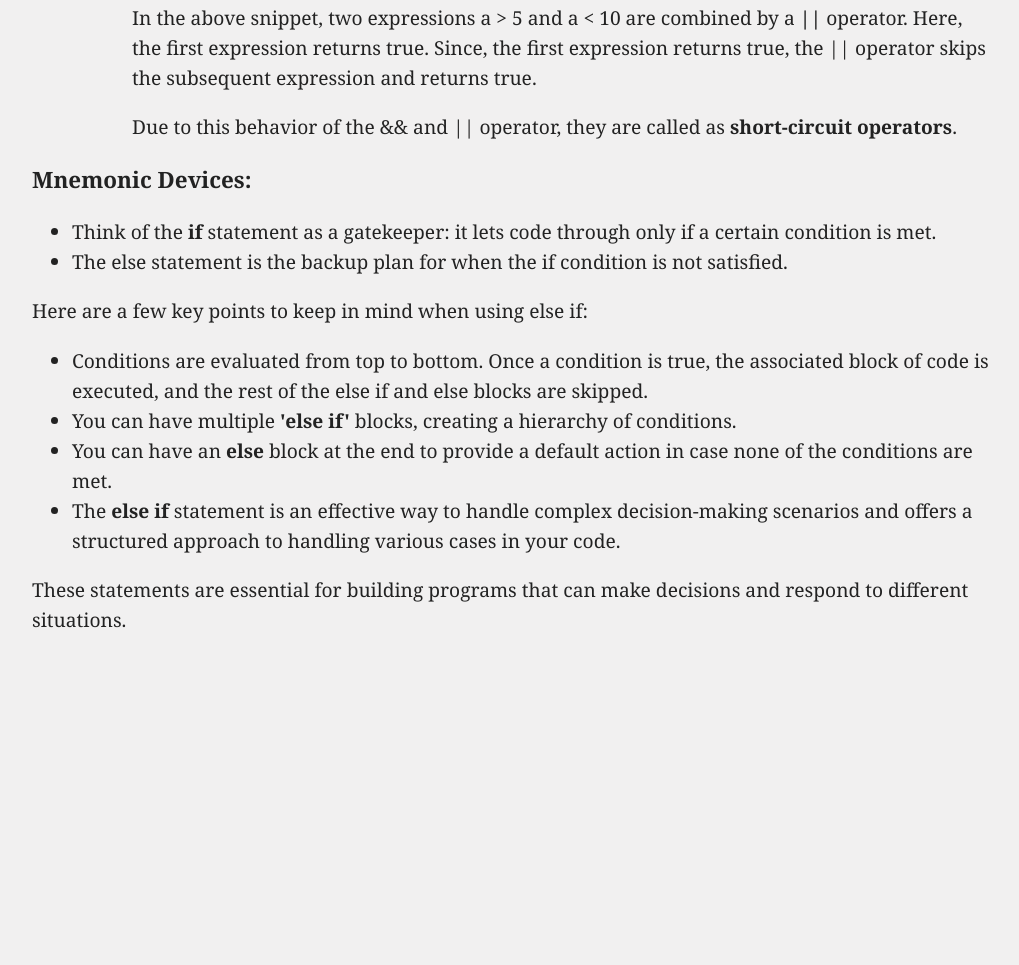
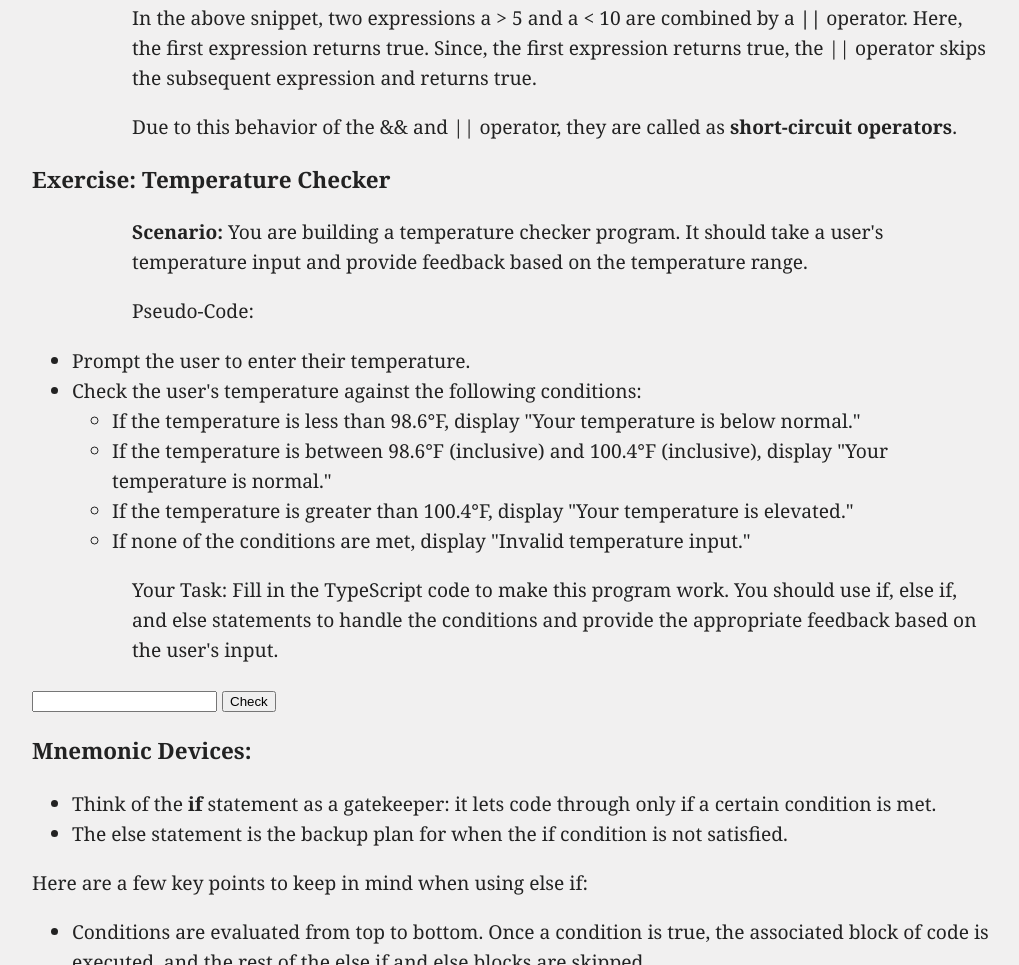
Before and after one commit to MIhnatco/TypeScript, a plain HTML site: page 13 Control flow.html in a window 1280 px wide. Shown: the part 4267-5232 px from the top of the page, without its empty margins (128-1147 px from the left). Before the commit the page ends 4937 px from the top, so only its background shows below. Drawn offline with Linux system fonts and the light colour scheme.

Commit message:
Update 13 Control flow.html
Adding an exercise: Temperature Checker

```diff
--- a/13 Control flow.html
+++ b/13 Control flow.html
@@ -232,12 +232,51 @@ console.log(x >= 5)     //true
             Due to this behavior of the && and || operator, they are called as <strong>short-circuit operators</strong>.
 
         </p>
+    </article>
+    <article>
+        <h3>Exercise: Temperature Checker</h3>
+        <p>
+            <strong>Scenario:</strong>
+             You are building a temperature checker program. It should take a user's temperature input and provide feedback based on the temperature range.
+        </p>
 
+        <p>Pseudo-Code:</p>
+        <ul>
+            <li>
+                Prompt the user to enter their temperature.
+            </li>
+            <li>
+                Check the user's temperature against the following conditions:
+                    <ul>
+                        <li>
+                            If the temperature is less than 98.6°F, display "Your temperature is below normal."
+                        </li>
+                        <li>
+                            If the temperature is between 98.6°F (inclusive) and 100.4°F (inclusive), display "Your temperature is normal."
+                        </li>
+                        <li>
+                            If the temperature is greater than 100.4°F, display "Your temperature is elevated."
+                        </li>
+                        <li>
+                            If none of the conditions are met, display "Invalid temperature input."
+                        </li>
+                    </ul>
+            </li>
+        </ul>
 
+        <p>
+            Your Task: Fill in the TypeScript code to make this program work. You should use if, else if, and else statements to handle the conditions and provide the appropriate feedback based on the user's input.
+        </p>
+    </article>
 
+    <article>
+        <input type="text" id="temperature">
 
+        <button id="btn">Check</button>
 
+        <div id="result">
 
+        </div>
     </article>
 
     <footer>
@@ -273,5 +312,7 @@ console.log(x >= 5)     //true
         </p>
     </footer>
 
+
+
 </body>
 </html>
```
